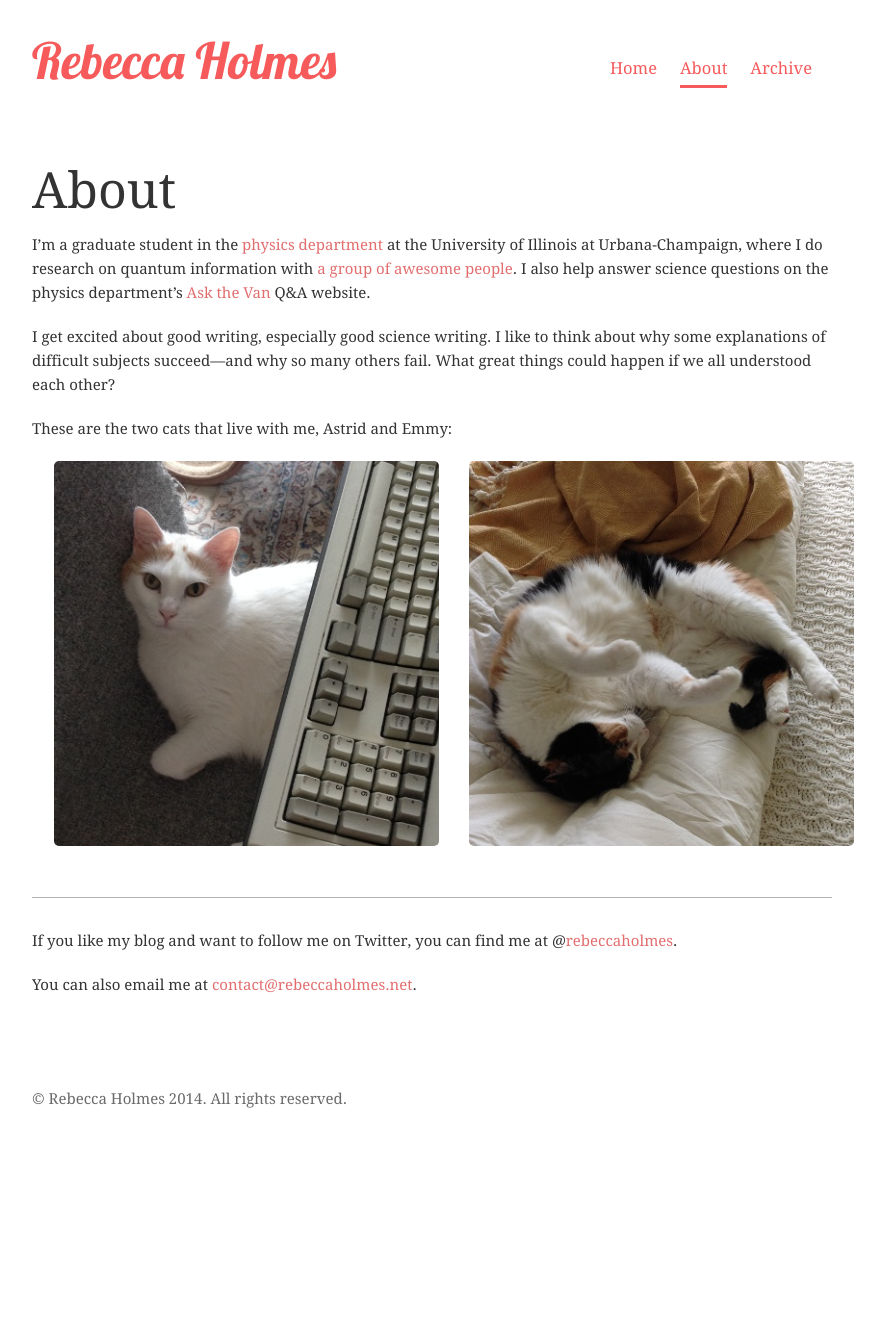
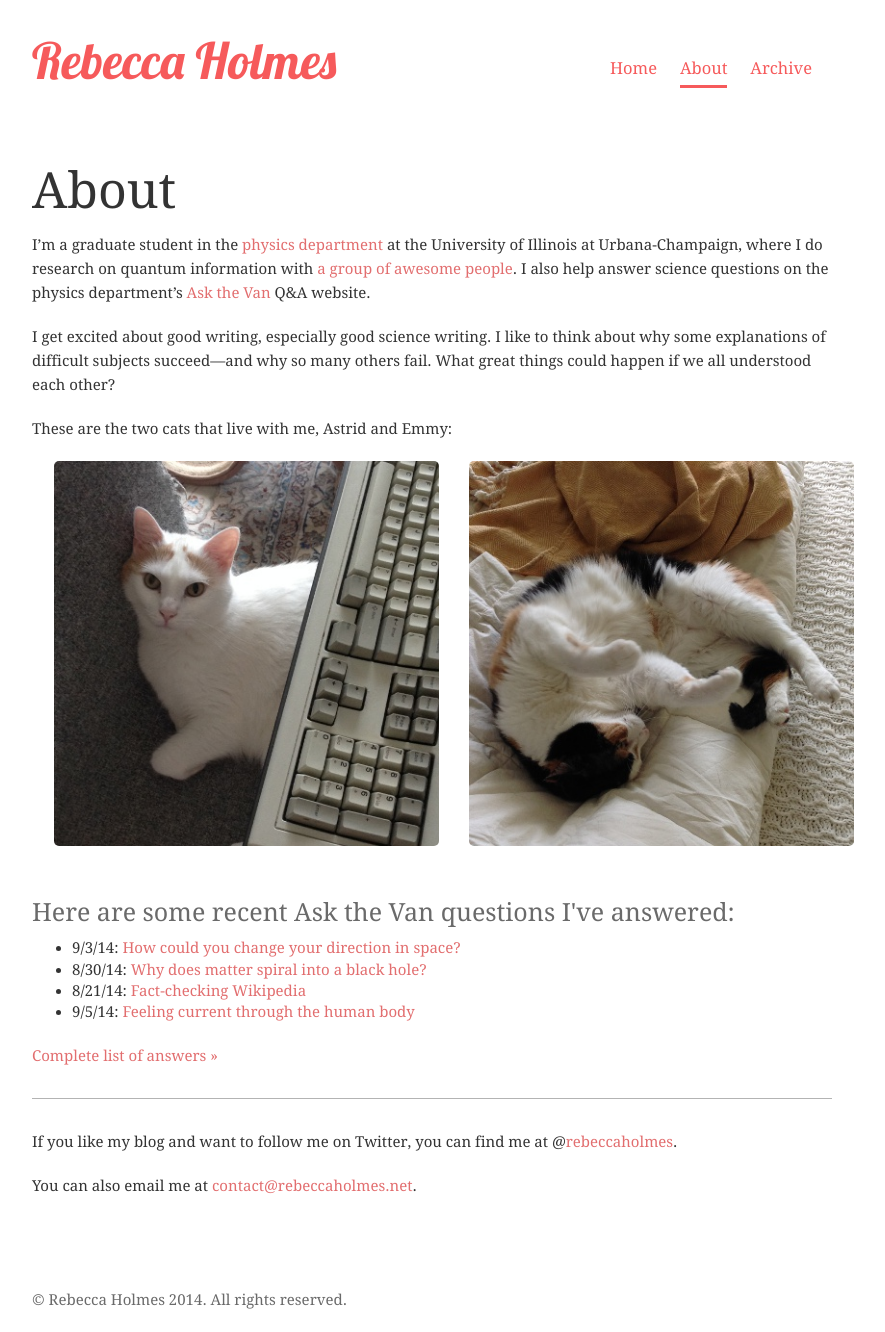
Before and after one commit to piscisvolans/piscisvolans.github.io, a Jekyll site: the page built from about.md, in a window 1280 px wide. Shown: the whole page, without its empty margins (208-1093 px from the left). Built offline with Jekyll 4.4.1, drawn with Linux system fonts in a browser that asks for light colours; some web fonts are replaced; Markdown is read by kramdown in place of the engine named in the settings; comment, search, counter and statistics services are not loaded; before the commit the page ends 1131 px from its top, so only the background shows below that.

Commit message:
Merge remote-tracking branch 'origin/master'
Conflicts:
	_config.yml

```diff
--- /dev/null
+++ b/_data/askthevan.yml
@@ -0,0 +1,12 @@
+- title: "Feeling current through the human body"
+  url: "http://van.physics.illinois.edu/qa/listing.php?id=27343"
+  date: "Fri, 05 Sep 2014 11:39:40 -0500"
+- title: "Fact-checking Wikipedia"
+  url: "http://van.physics.illinois.edu/qa/listing.php?id=27389"
+  date: "Thu, 21 Aug 2014 11:43:09 -0500"
+- title: "Why does matter spiral into a black hole?"
+  url: "http://van.physics.illinois.edu/qa/listing.php?id=27429"
+  date: "Sat, 30 Aug 2014 16:07:40 -0500"
+- title: "How could you change your direction in space?"
+  url: "http://van.physics.illinois.edu/qa/listing.php?id=27452"
+  date: "Wed, 03 Sep 2014 15:59:26 -0500"
--- a/about.md
+++ b/about.md
@@ -25,6 +25,15 @@ These are the two cats that live with me, Astrid and Emmy:
 	</div>
 </div>
 </div>
+<h3>Here are some recent Ask the Van questions I've answered:</h3>
+<ul>
+
+{% for entry in site.data.askthevan reversed limit: 5 %}
+		<li>{{ entry.date | date: "%-m/%-d/%y"}}: <a href="{{ entry.url }}">{{ entry.title }}</a></li>
+{% endfor %}
+
+</ul>
+<p><a href="{{ site.baseurl }}/askthevan">Complete list of answers &raquo;</a></p>
 <hr>
 If you like my blog and want to follow me on Twitter, you can find me at @[rebeccaholmes](https://twitter.com/rebeccaholmes).
 
```
Also changed, not shown: askthevan.html (added, +11 -0 lines).
